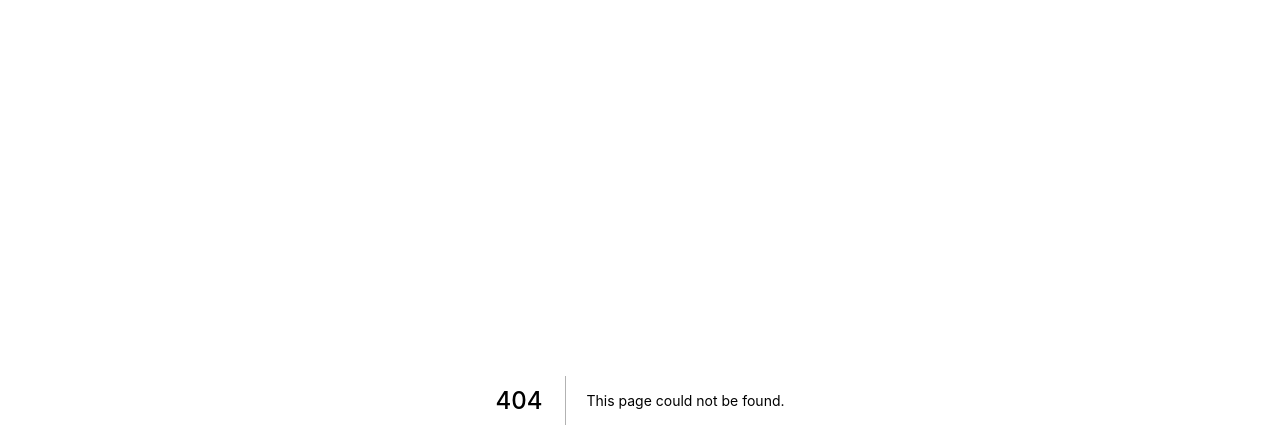
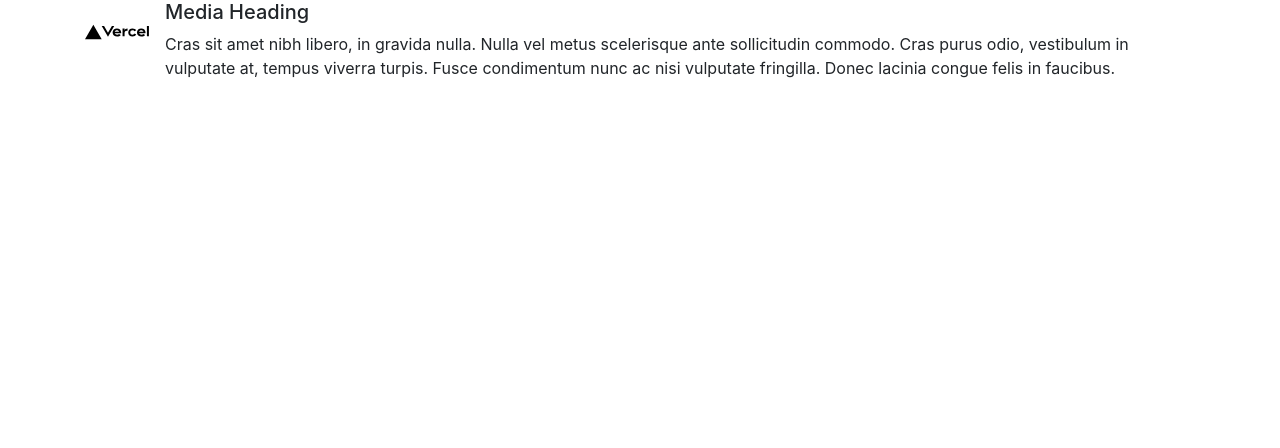
Before and after one commit to mohamedeliwa/guestbook-client, a Next.js app: page /board in a window 1280 px wide. Before the commit this address had no page. Shown: the top 448 px of the page. Built offline with nearby package versions, Linux system fonts and the light colour scheme.

Commit message:
board page file is created

```diff
--- /dev/null
+++ b/pages/board.js
@@ -0,0 +1,28 @@
+import { Container, Media } from "react-bootstrap";
+
+const Board = () => {
+  return (
+    <Container>
+      <Media>
+        <img
+          width={64}
+          height={64}
+          className="mr-3"
+          src="/vercel.svg"
+          alt="Generic placeholder"
+        />
+        <Media.Body>
+          <h5>Media Heading</h5>
+          <p>
+            Cras sit amet nibh libero, in gravida nulla. Nulla vel metus
+            scelerisque ante sollicitudin commodo. Cras purus odio, vestibulum
+            in vulputate at, tempus viverra turpis. Fusce condimentum nunc ac
+            nisi vulputate fringilla. Donec lacinia congue felis in faucibus.
+          </p>
+        </Media.Body>
+      </Media>
+    </Container>
+  );
+};
+
+export default Board;
```
